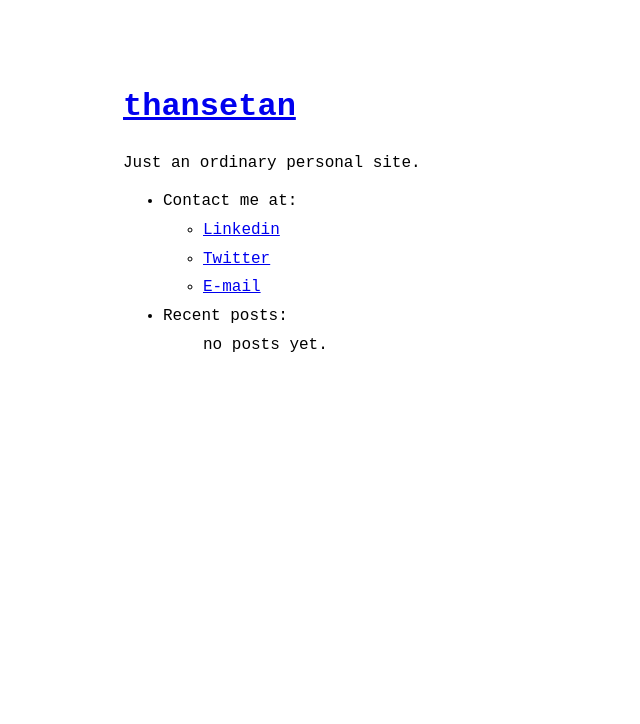
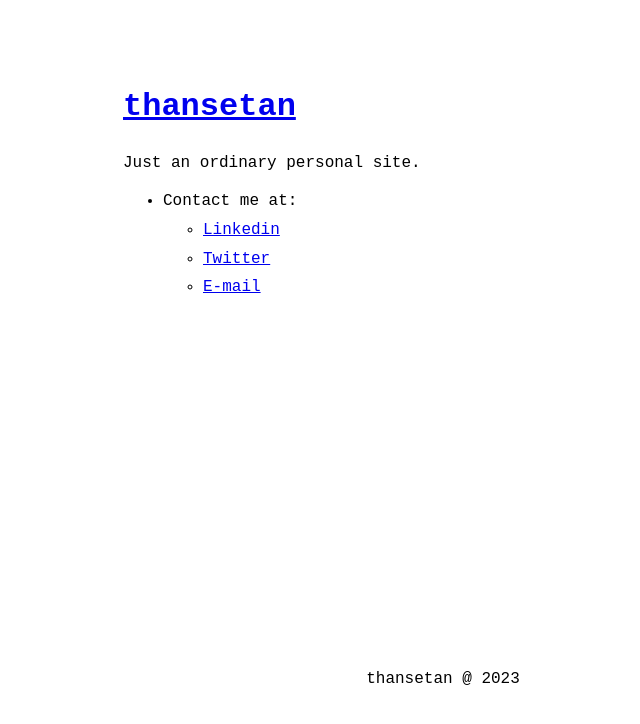
Before and after one commit to thansetan/thansetan.github.io, a Jekyll site: the page built from index.md, in a window 1280 px wide. Shown: the top 724 px of the page, without its empty margins (197-837 px from the left). Built offline with Jekyll 4.4.1, drawn with Linux system fonts in a browser that asks for light colours.

Commit message:
add footer&remove "recent posts" of no post

```diff
--- /dev/null
+++ b/_includes/footer.html
@@ -0,0 +1,9 @@
+<footer>
+    <div class="text-footer">{{site.title}} @ </div>
+</footer>
+<script>
+    const date = new Date()
+    const year = date.getFullYear().toString()
+    const footer = document.getElementsByClassName("text-footer")
+    footer[0].textContent += year
+</script>
--- a/_includes/menu_item.html
+++ b/_includes/menu_item.html
@@ -1,5 +1,10 @@
 <ul>
   {%-for item in include.collection-%}
+  {%- if item.title=='Recent posts:' -%}
+  {%- if site.posts.size > 0 -%}
+  <li>{{item.title}}</li>
+  {%- endif -%}
+  {%- else -%}
   <li>
     {%- if item.url -%}
     <a href="{{ item.url }}">{{ item.title }}</a>
@@ -7,7 +12,7 @@
     {{ item.title }}
     {%- endif -%}
   </li>
-
+  {%- endif -%}
   {%-if item.post_list.size-%}
   {%
   include post_list.html
--- a/_includes/post_list.html
+++ b/_includes/post_list.html
@@ -6,7 +6,6 @@
 {%-assign limit_exceeded = false-%}
 {%-endif-%}
 
-{%- if posts.size > 0 -%}
 <ul>
   {%- for post in posts limit: include.limit -%}
   <li>
@@ -18,8 +17,3 @@
   <li><a href="{{ include.show_more_url }}">{{ include.show_more_text | default: "Show more..." }}</a></li>
   {%- endif -%}
 </ul>
-{%- else -%}
-<ul>
-  no posts yet.
-</ul>
-{%- endif -%}
--- a/_layouts/default.html
+++ b/_layouts/default.html
@@ -17,5 +17,6 @@
         <script type="text/javascript" src="{{ site.baseurl }}/assets/js/{{ js_file }}.js"></script>
       {% endfor %}
     {% endif %}
+    {% include footer.html %}
   </body>
 </html>
--- a/_sass/no-style-please.scss
+++ b/_sass/no-style-please.scss
@@ -82,6 +82,7 @@ li {
   max-width: 640px;
   margin: 0 auto;
   padding: 4rem 2rem;
+  min-height: 60vh;
 }
 
 hr {
@@ -145,3 +146,8 @@ figcaption {
   left: 50%;
   transform: translate(-50%, -50%);
 }
+
+.text-footer {
+  padding-bottom: 5%;
+  text-align: center;
+}
```
